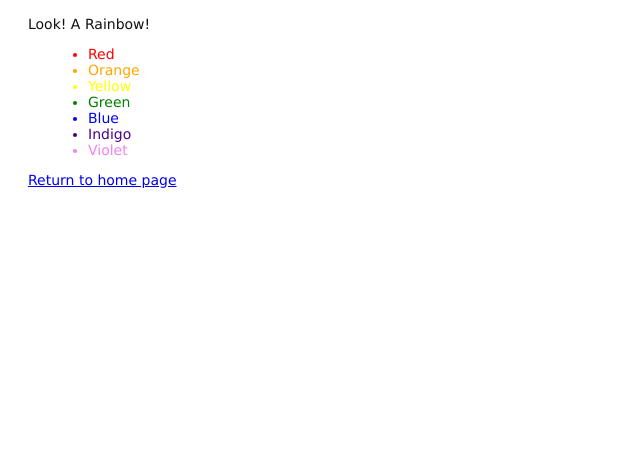
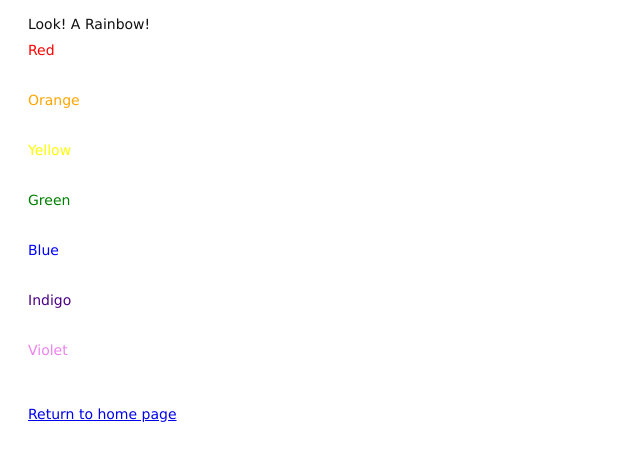
Before and after one commit to ajm62/my-git-repo, a plain HTML site: page rainbow.html in a window 1280 px wide. Shown: the part 83-544 px from the top of the page, without its empty margins (0-640 px from the left). Drawn offline with Linux system fonts and the light colour scheme.

Commit message:
Make a REAL rainbow

```diff
--- a/rainbow.html
+++ b/rainbow.html
@@ -3,21 +3,28 @@
 <head>
   <title>A Crazy Experiment</title>
   <meta charset="utf-8" />
-  <link rel="stylesheet" href="style.css" />
+  <style>
+  div {
+    width: 300px;
+    height: 50px;
+  }
+</style>
+
+  <link nk rel="stylesheet" href="style.css" />
 </head>
 <body>
   <h1>A Crazy Experiment</h1>
   <p>Look! A Rainbow!</p>
 
-  <ul>
-    <li style="color: red">Red</li>
-    <li style="color: orange">Orange</li>
-    <li style="color: yellow">Yellow</li>
-    <li style="color: green">Green</li>
-    <li style="color: blue">Blue</li>
-    <li style="color: indigo">Indigo</li>
-    <li style="color: violet">Violet</li>
-  </ul>
+
+    <div style="color: red">Red</div>
+    <div style="color: orange">Orange</div>
+    <div style="color: yellow">Yellow</div>
+    <div style="color: green">Green</div>
+    <div style="color: blue">Blue</div>
+    <div style="color: indigo">Indigo</div>
+    <div style="color: violet">Violet</div>
+
 
   <p><a href="index.html">Return to home page</a></p>
 </body>
```
